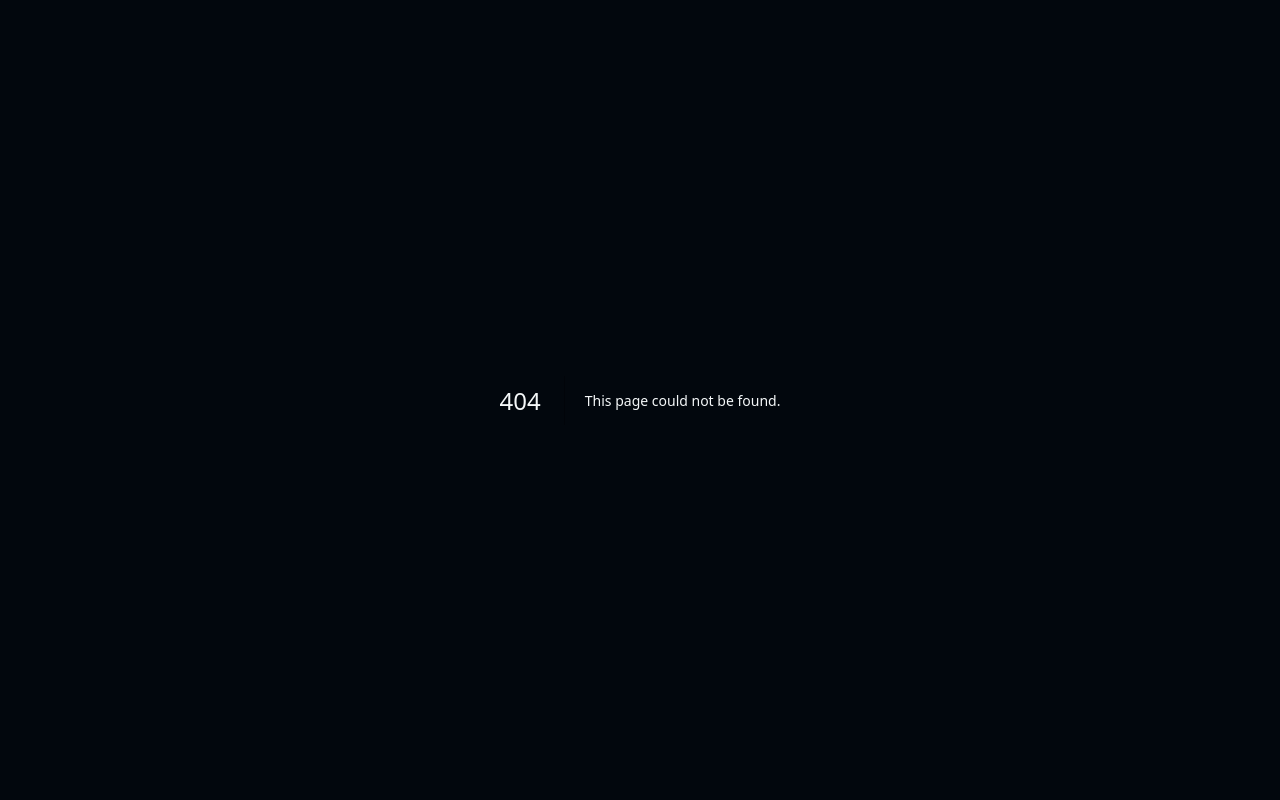
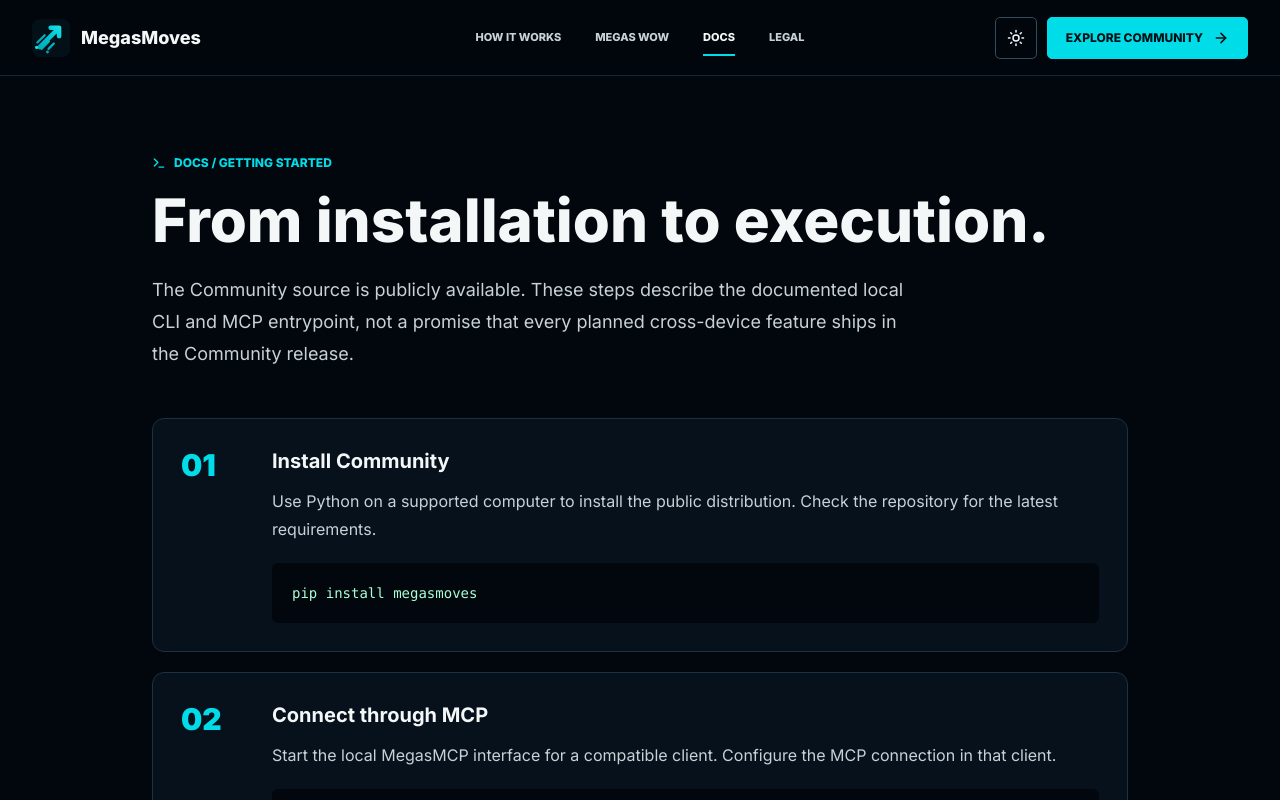
Before and after one commit to Amretra-Dynamics/megasmoves, a Next.js app in the folder marketing/: page /megasmoves/docs/getting-started in a window 1280 px wide. Before the commit this address had no page. Shown: the top 800 px of the page. Built offline with nearby package versions, Linux system fonts and the light colour scheme; a web font is replaced by a local one.

Commit message:
Add public MegasMoves documentation: marketing/src/app/docs/getting-started/page.tsx

```diff
--- /dev/null
+++ b/marketing/src/app/docs/getting-started/page.tsx
@@ -0,0 +1,16 @@
+import Link from "next/link";
+import { ArrowRight, ShieldCheck, Terminal, Laptop2, MousePointer2 } from "lucide-react";
+import Header from "@/components/Header"; import Footer from "@/components/Footer";
+export const metadata = { title: "Get Started | MegasMoves Docs", description: "Install MegasMoves Community and connect to MCP." };
+const steps = [
+  { number:"01",title:"Install Community",text:"Use Python on a supported computer to install the public distribution. Check the repository for the latest requirements.",command:"pip install megasmoves"},
+  { number:"02",title:"Connect through MCP",text:"Start the local MegasMCP interface for a compatible client. Configure the MCP connection in that client.",command:"megas connect"},
+  { number:"03",title:"Approve supported operations",text:"Allow only intended device and workspace capabilities. Actual operations vary by OS, runtime, and connected integrations.",command:null},
+];
+export default function GettingStarted() { return <div className="site-surface min-h-screen"><Header /><main className="mx-auto max-w-5xl px-6 py-14 md:py-20">
+ <p className="eyebrow"><Terminal aria-hidden="true" /> DOCS / GETTING STARTED</p><h1 className="mt-5 text-5xl font-extrabold tracking-[-0.05em] md:text-6xl">From installation to execution.</h1>
+ <p className="mt-6 max-w-3xl text-lg leading-8 text-[var(--text-soft)]">The Community source is publicly available. These steps describe the documented local CLI and MCP entrypoint, not a promise that every planned cross-device feature ships in the Community release.</p>
+ <div className="mt-12 space-y-5">{steps.map(s=><section key={s.number} className="grid gap-4 rounded-xl border border-[var(--line)] bg-[var(--surface-1)] p-7 sm:grid-cols-[75px_1fr]"><span className="text-3xl font-black text-[var(--accent)]">{s.number}</span><div><h2 className="text-xl font-bold">{s.title}</h2><p className="mt-3 leading-7 text-[var(--text-soft)]">{s.text}</p>{s.command&&<pre className="mt-5 overflow-x-auto rounded-md bg-[#02070d] p-5 text-sm text-[#a9ffd4]"><code>{s.command}</code></pre>}</div></section>)}</div>
+ <div className="mt-12 grid gap-5 md:grid-cols-2"><div className="rounded-xl border border-[var(--line)] p-6"><ShieldCheck className="h-7 w-7 text-[var(--accent)]" /><h2 className="mt-3 font-bold">Permission-aware</h2><p className="mt-2 text-sm leading-7 text-[var(--text-soft)]">Review scopes and permissions before allowing operations. Grant no more access than necessary.</p></div><div className="rounded-xl border border-[var(--line)] p-6"><MousePointer2 className="h-7 w-7 text-[var(--accent)]" /><h2 className="mt-3 font-bold">Working with devices</h2><p className="mt-2 text-sm leading-7 text-[var(--text-soft)]">Windows, browser and Android features depend on installed software and supported capabilities, not the static website.</p></div></div>
+ <div className="mt-10 flex flex-wrap gap-3"><a href="https://github.com/Amretra-Dynamics/megasmoves" className="button button--primary">Explore source <ArrowRight className="h-4 w-4" /></a><Link href="/docs/cli-reference" className="button button--quiet">CLI reference <ArrowRight className="h-4 w-4" /></Link></div>
+</main><Footer /></div>; }
```
